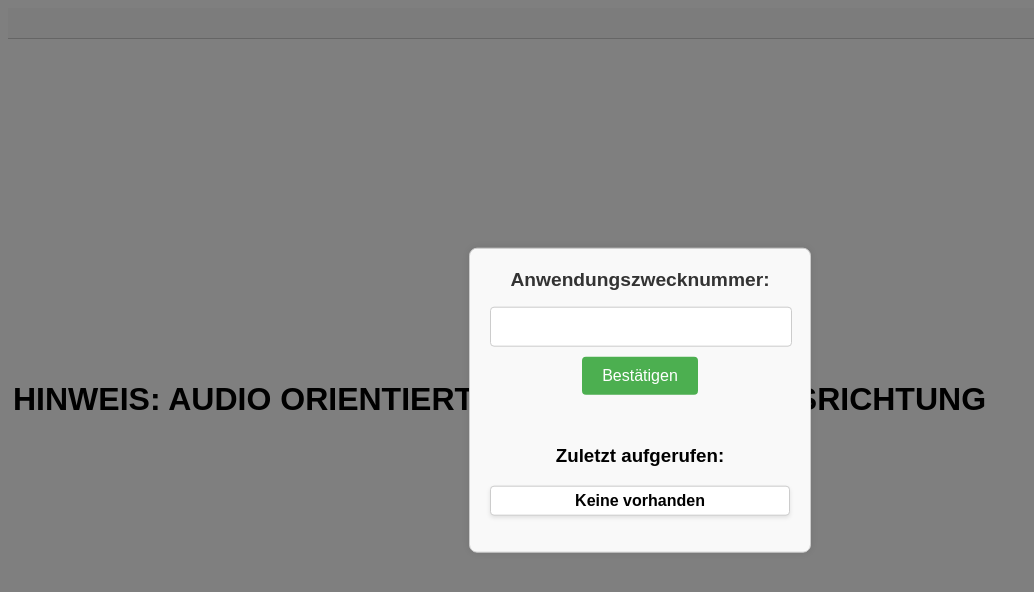
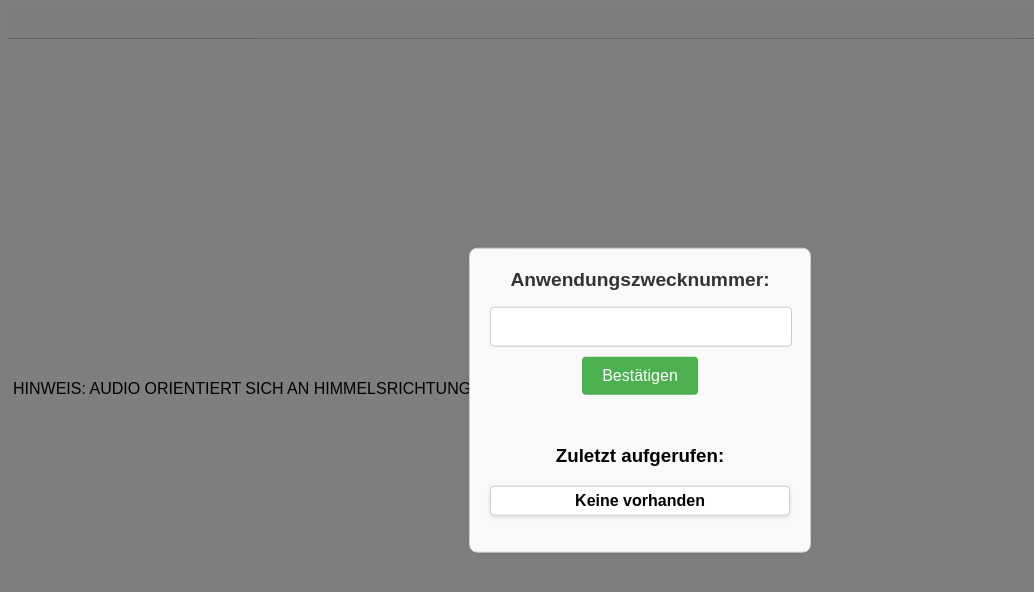
Before and after one commit to mankam03/WebAudio_AnwenderFrontend, a website with bundled scripts: page index.html in a window 1280 px wide. Shown: the whole page, without its empty margins (0-1034 px from the left). Built offline with nearby package versions, Linux system fonts and the light colour scheme.

Commit message:
Warnhinweis mit Himmelsrichtung

```diff
--- a/index.html
+++ b/index.html
@@ -38,7 +38,9 @@
     </div>
 
     <div id="centralMap"></div>
-    <h1>HINWEIS: AUDIO ORIENTIERT SICH NACH HIMMELSRICHTUNG</h1>
+    <div id="hint">
+        HINWEIS: AUDIO ORIENTIERT SICH AN HIMMELSRICHTUNG
+    </div>
 
     <ul id="poiList"></ul>
 
```
